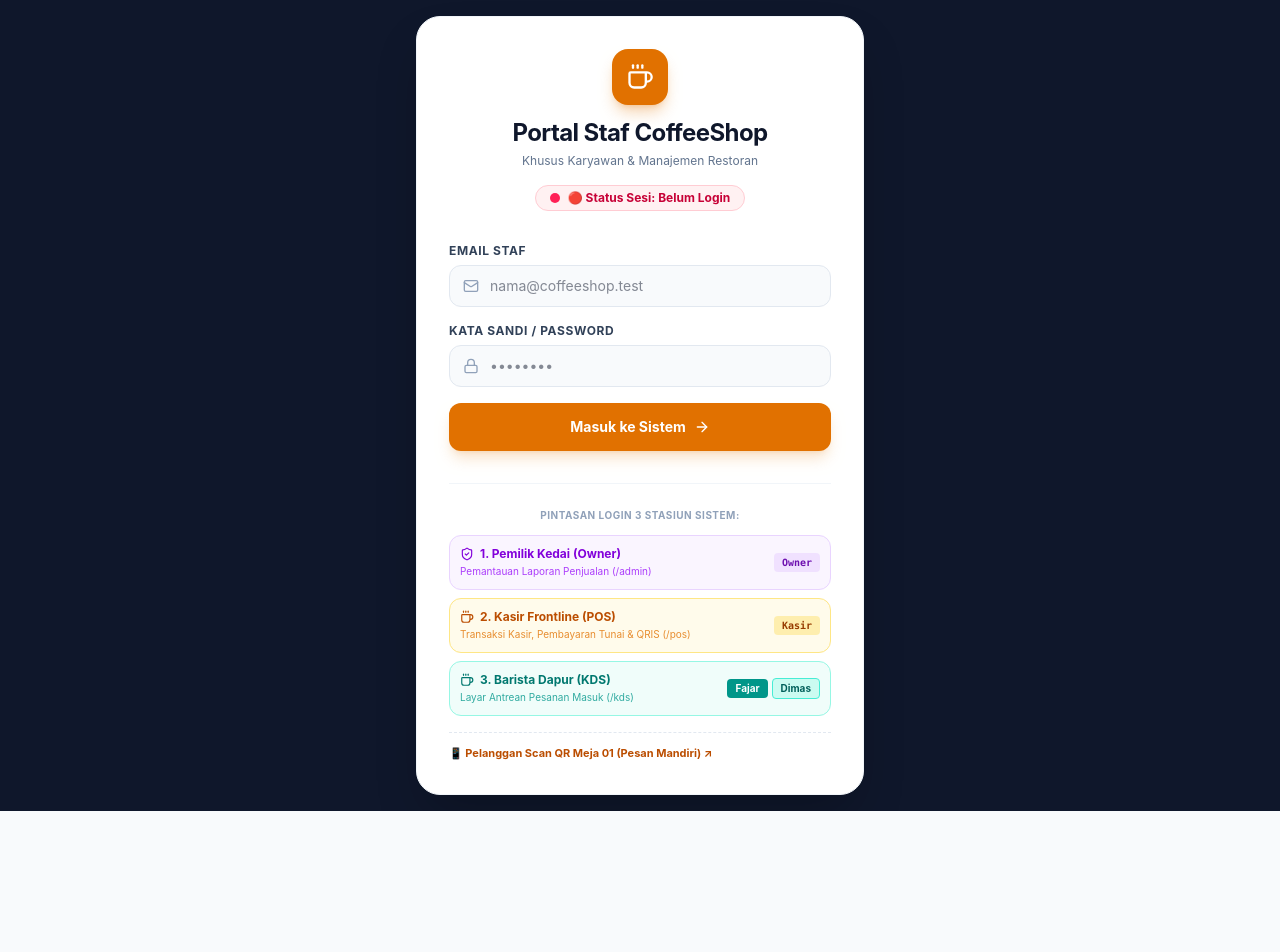
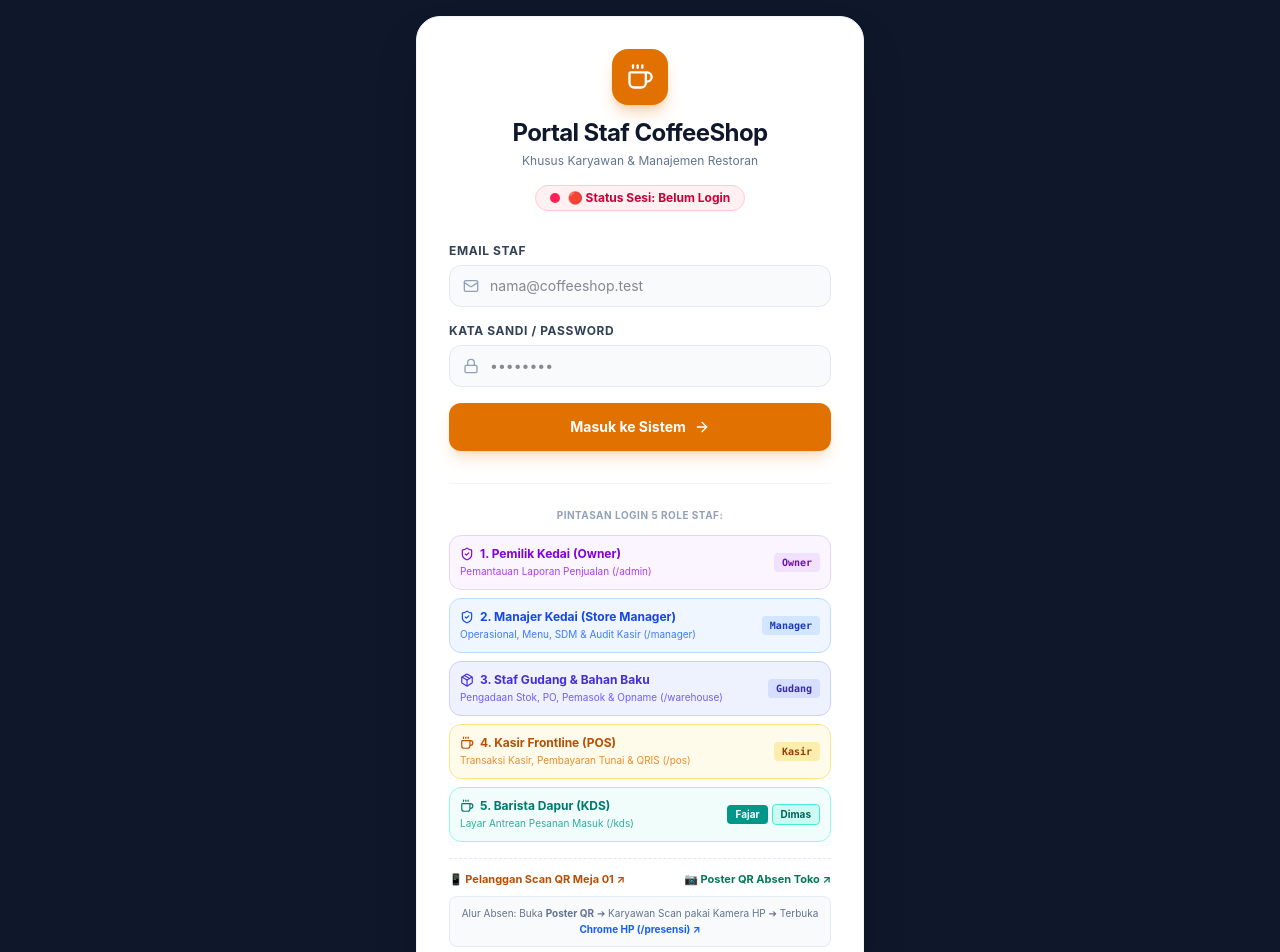
Before and after one commit to Syuubtw/coffeeshop-esb-system, a React (Vite) app in the folder frontend-react/: page /login in a window 1280 px wide. Shown: the top 952 px of the page. Before the commit the page ends 811 px from the top, so only its background shows below. Built offline with nearby package versions, Linux system fonts and the light colour scheme; no server answers.

Commit message:
feat(auth): restore Store Manager and Admin Gudang routes and login buttons

```diff
--- a/frontend-react/src/App.tsx
+++ b/frontend-react/src/App.tsx
@@ -4,6 +4,9 @@ import { LoginPage } from './components/LoginPage';
 import { CashierPos } from './components/CashierPos';
 import { BaristaKds } from './components/BaristaKds';
 import { OwnerDashboard } from './components/OwnerDashboard';
+import { ManagerDashboard } from './components/ManagerDashboard';
+import { WarehouseDashboard } from './components/WarehouseDashboard';
+import { AttendanceKiosk } from './components/AttendanceKiosk';
 import { OutletQrPoster } from './components/OutletQrPoster';
 import { StaffMobileAttendance } from './components/StaffMobileAttendance';
 import { TableQrGenerator } from './components/TableQrGenerator';
@@ -11,7 +14,7 @@ import { ProtectedRoute } from './components/ProtectedRoute';
 import { StaffLayout } from './components/StaffLayout';
 
 /**
- * Role-Based Route Access Matrix (Strict Dedicated Station):
+ * Role-Based Route Access Matrix:
  * ─────────────────────────────────────────────────────────────
  * Route         │ Component            │ Hak Akses Role
  * ─────────────────────────────────────────────────────────────
@@ -58,7 +61,7 @@ export function App() {
         {/* 3. PROTECTED ROUTES — ROLE-BASED ACCESS                  */}
         {/* ======================================================== */}
 
-        {/* POS Kasir — Khusus Kasir (1 Peran = 1 Stasiun) */}
+        {/* POS Kasir — Khusus Kasir */}
         <Route
           path="/pos"
           element={
@@ -70,13 +73,37 @@ export function App() {
           }
         />
 
-        {/* KDS Dapur — Khusus Barista (1 Peran = 1 Stasiun) */}
+        {/* KDS Dapur — Khusus Barista */}
         <Route
           path="/kds"
           element={
             <ProtectedRoute allowedRoles={['barista']}>
               <StaffLayout>
                 <BaristaKds />
+              </StaffLayout>
+            </ProtectedRoute>
+          }
+        />
+
+        {/* Store Manager Back Office — Khusus Store Manager & Owner */}
+        <Route
+          path="/manager"
+          element={
+            <ProtectedRoute allowedRoles={['store_manager', 'super_admin']}>
+              <StaffLayout>
+                <ManagerDashboard />
+              </StaffLayout>
+            </ProtectedRoute>
+          }
+        />
+
+        {/* Admin Gudang & Logistik — Khusus Warehouse Admin & Store Manager */}
+        <Route
+          path="/warehouse"
+          element={
+            <ProtectedRoute allowedRoles={['warehouse_admin', 'store_manager', 'super_admin']}>
+              <StaffLayout>
+                <WarehouseDashboard />
               </StaffLayout>
             </ProtectedRoute>
           }
@@ -94,11 +121,23 @@ export function App() {
           }
         />
 
-        {/* QR Meja Pelanggan Studio — Khusus Pemilik Kedai (Owner) */}
+        {/* Presensi QR Kiosk — Khusus Store Manager & Owner */}
+        <Route
+          path="/attendance"
+          element={
+            <ProtectedRoute allowedRoles={['store_manager', 'super_admin']}>
+              <StaffLayout>
+                <AttendanceKiosk />
+              </StaffLayout>
+            </ProtectedRoute>
+          }
+        />
+
+        {/* QR Meja Pelanggan Studio — Khusus Store Manager & Owner */}
         <Route
           path="/table-qr"
           element={
-            <ProtectedRoute allowedRoles={['super_admin']}>
+            <ProtectedRoute allowedRoles={['store_manager', 'super_admin']}>
               <StaffLayout>
                 <TableQrGenerator />
               </StaffLayout>
@@ -106,9 +145,6 @@ export function App() {
           }
         />
         <Route path="/tables" element={<Navigate to="/table-qr" replace />} />
-        <Route path="/manager" element={<Navigate to="/admin" replace />} />
-        <Route path="/warehouse" element={<Navigate to="/admin" replace />} />
-        <Route path="/attendance" element={<Navigate to="/admin" replace />} />
 
         {/* Default Redirect */}
         <Route path="/" element={<Navigate to="/order/table/TB-01" replace />} />
--- a/frontend-react/src/components/LoginPage.tsx
+++ b/frontend-react/src/components/LoginPage.tsx
@@ -1,6 +1,6 @@
 import { useState, useEffect } from 'react';
 import { useNavigate, useLocation } from 'react-router-dom';
-import { Coffee, Lock, Mail, ArrowRight, ShieldCheck, AlertCircle } from 'lucide-react';
+import { Coffee, Lock, Mail, ArrowRight, ShieldCheck, AlertCircle, Package } from 'lucide-react';
 import api from '../services/api';
 
 export const LoginPage: React.FC = () => {
@@ -21,6 +21,10 @@ export const LoginPage: React.FC = () => {
   const handleRedirectByRole = (user: any) => {
     if (user.roles?.includes('super_admin')) {
       navigate('/admin');
+    } else if (user.roles?.includes('store_manager')) {
+      navigate('/manager');
+    } else if (user.roles?.includes('warehouse_admin')) {
+      navigate('/warehouse');
     } else if (user.roles?.includes('barista')) {
       navigate('/kds');
     } else {
@@ -44,6 +48,16 @@ export const LoginPage: React.FC = () => {
       if (email === 'admin@coffeeshop.test' && password === 'password') {
         const dummyUser = { name: 'Faiz Rifki Syuhada (Owner)', email, roles: ['super_admin'] };
         localStorage.setItem('token', 'offline-token-super_admin');
+        localStorage.setItem('user', JSON.stringify(dummyUser));
+        handleRedirectByRole(dummyUser);
+      } else if (email === 'manager@coffeeshop.test' && password === 'password') {
+        const dummyUser = { name: 'Raka Pratama (Store Manager)', email, roles: ['store_manager'] };
+        localStorage.setItem('token', 'offline-token-store_manager');
+        localStorage.setItem('user', JSON.stringify(dummyUser));
+        handleRedirectByRole(dummyUser);
+      } else if (email === 'warehouse@coffeeshop.test' && password === 'password') {
+        const dummyUser = { name: 'Budi Santoso (Admin Gudang & Purchasing)', email, roles: ['warehouse_admin'] };
+        localStorage.setItem('token', 'offline-token-warehouse');
         localStorage.setItem('user', JSON.stringify(dummyUser));
         handleRedirectByRole(dummyUser);
       } else if (email === 'cashier@coffeeshop.test' && password === 'password') {
@@ -159,10 +173,10 @@ export const LoginPage: React.FC = () => {
           </button>
         </form>
 
-        {/* Quick Demo Role Fillers — 3 Active Stations */}
+        {/* Quick Demo Role Fillers — 5 Staff Roles */}
         <div className="mt-8 pt-6 border-t border-slate-100">
           <span className="text-[10px] font-bold text-slate-400 uppercase tracking-wider block text-center mb-3">
-            Pintasan Login 3 Stasiun Sistem:
+            Pintasan Login 5 Role Staf:
           </span>
           <div className="space-y-2">
             <button
@@ -181,12 +195,40 @@ export const LoginPage: React.FC = () => {
 
             <button
               type="button"
+              onClick={() => fillCredential('manager@coffeeshop.test')}
+              className="w-full p-2.5 rounded-xl border border-blue-200 bg-blue-50 hover:bg-blue-100 text-left transition cursor-pointer flex items-center justify-between"
+            >
+              <div>
+                <div className="flex items-center gap-1.5 text-blue-700 font-bold text-xs">
+                  <ShieldCheck className="w-3.5 h-3.5" /> 2. Manajer Kedai (Store Manager)
+                </div>
+                <div className="text-[10px] text-blue-600/80 mt-0.5">Operasional, Menu, SDM & Audit Kasir (/manager)</div>
+              </div>
+              <span className="text-[10px] font-mono font-bold px-2 py-0.5 bg-blue-200/60 text-blue-800 rounded">Manager</span>
+            </button>
+
+            <button
+              type="button"
+              onClick={() => fillCredential('warehouse@coffeeshop.test')}
+              className="w-full p-2.5 rounded-xl border border-indigo-200 bg-indigo-50 hover:bg-indigo-100 text-left transition cursor-pointer flex items-center justify-between"
+            >
+              <div>
+                <div className="flex items-center gap-1.5 text-indigo-700 font-bold text-xs">
+                  <Package className="w-3.5 h-3.5" /> 3. Staf Gudang & Bahan Baku
+                </div>
+                <div className="text-[10px] text-indigo-600/80 mt-0.5">Pengadaan Stok, PO, Pemasok & Opname (/warehouse)</div>
+              </div>
+              <span className="text-[10px] font-mono font-bold px-2 py-0.5 bg-indigo-200/60 text-indigo-800 rounded">Gudang</span>
+            </button>
+
+            <button
+              type="button"
               onClick={() => fillCredential('cashier@coffeeshop.test')}
               className="w-full p-2.5 rounded-xl border border-amber-200 bg-amber-50 hover:bg-amber-100 text-left transition cursor-pointer flex items-center justify-between"
             >
               <div>
                 <div className="flex items-center gap-1.5 text-amber-700 font-bold text-xs">
-                  <Coffee className="w-3.5 h-3.5" /> 2. Kasir Frontline (POS)
+                  <Coffee className="w-3.5 h-3.5" /> 4. Kasir Frontline (POS)
                 </div>
                 <div className="text-[10px] text-amber-600/80 mt-0.5">Transaksi Kasir, Pembayaran Tunai & QRIS (/pos)</div>
               </div>
@@ -196,7 +238,7 @@ export const LoginPage: React.FC = () => {
             <div className="p-2.5 rounded-xl border border-teal-200 bg-teal-50 text-left flex items-center justify-between">
               <div>
                 <div className="flex items-center gap-1.5 text-teal-700 font-bold text-xs">
-                  <Coffee className="w-3.5 h-3.5" /> 3. Barista Dapur (KDS)
+                  <Coffee className="w-3.5 h-3.5" /> 5. Barista Dapur (KDS)
                 </div>
                 <div className="text-[10px] text-teal-600/80 mt-0.5">Layar Antrean Pesanan Masuk (/kds)</div>
               </div>
@@ -221,8 +263,9 @@ export const LoginPage: React.FC = () => {
             </div>
           </div>
 
-          {/* Public Access Link: Pelanggan Pesan Mandiri */}
-          <div className="mt-4 pt-3 border-t border-dashed border-slate-200 flex items-center justify-between text-[11px]">
+          {/* Public Access Link: Pelanggan & Presensi HP */}
+          <div className="mt-4 pt-3 border-t border-dashed border-slate-200 flex flex-col gap-2 text-[11px]">
+            <div className="flex items-center justify-between">
               <a
                 href="/order/table/TB-01"
                 target="_blank"
@@ -230,8 +273,32 @@ export const LoginPage: React.FC = () => {
                 className="text-amber-700 hover:text-amber-800 font-bold flex items-center gap-1 hover:underline"
                 title="Buka Self-Ordering Pelanggan Meja TB-01"
               >
-              📱 Pelanggan Scan QR Meja 01 (Pesan Mandiri) ↗
+                📱 Pelanggan Scan QR Meja 01 ↗
               </a>
+              <a
+                href="/absen"
+                target="_blank"
+                rel="noreferrer"
+                className="text-emerald-700 hover:text-emerald-800 font-bold flex items-center gap-1 hover:underline"
+                title="Buka poster QR Code Outlet untuk ditempel di toko & di-scan karyawan"
+              >
+                📷 Poster QR Absen Toko ↗
+              </a>
+            </div>
+            <div className="bg-slate-50 border border-slate-200/80 rounded-lg p-2 text-center">
+              <span className="text-[10px] text-slate-500">
+                Alur Absen: Buka <b>Poster QR</b> ➔ Karyawan Scan pakai Kamera HP ➔ Terbuka{' '}
+                <a
+                  href="/presensi"
+                  target="_blank"
+                  rel="noreferrer"
+                  className="text-blue-600 hover:underline font-bold"
+                  title="Klik untuk simulasi tampilan di Chrome HP karyawan"
+                >
+                  Chrome HP (/presensi) ↗
+                </a>
+              </span>
+            </div>
           </div>
         </div>
       </div>
--- a/frontend-react/src/components/StaffLayout.tsx
+++ b/frontend-react/src/components/StaffLayout.tsx
@@ -1,6 +1,6 @@
 import React from 'react';
 import { useNavigate, useLocation } from 'react-router-dom';
-import { ShoppingBag, Coffee, Bell, LogOut, TrendingUp } from 'lucide-react';
+import { ShoppingBag, Coffee, Bell, LogOut, TrendingUp, ShieldCheck, Package, Clock, QrCode } from 'lucide-react';
 
 interface StaffLayoutProps {
   children: React.ReactNode;
@@ -14,6 +14,8 @@ export const StaffLayout: React.FC<StaffLayoutProps> = ({ children }) => {
   const isLoggedIn = Boolean(token && user.email);
 
   const isSuperAdmin = user.roles?.includes('super_admin');
+  const isStoreManager = user.roles?.includes('store_manager');
+  const isWarehouse = user.roles?.includes('warehouse_admin');
   const isCashier = user.roles?.includes('cashier');
   const isBarista = user.roles?.includes('barista');
 
@@ -25,13 +27,17 @@ export const StaffLayout: React.FC<StaffLayoutProps> = ({ children }) => {
 
   // Role label for sub-header
   const roleLabel = isSuperAdmin ? 'Pemilik Kedai (Owner)'
+    : isStoreManager ? 'Manajer Kedai'
+    : isWarehouse ? 'Staf Gudang & Logistik'
     : isCashier ? 'Kasir Outlet'
     : isBarista ? 'Barista (Pembuat Kopi)'
     : 'Staf Kedai Kopi';
 
   // Avatar label
-  const avatarLabel = isSuperAdmin ? 'OW' : isCashier ? 'KS' : isBarista ? 'BR' : 'ST';
+  const avatarLabel = isSuperAdmin ? 'OW' : isStoreManager ? 'SM' : isWarehouse ? 'GD' : isCashier ? 'KS' : isBarista ? 'BR' : 'ST';
   const avatarClass = isSuperAdmin ? 'bg-purple-100 text-purple-800'
+    : isStoreManager ? 'bg-blue-100 text-blue-800'
+    : isWarehouse ? 'bg-indigo-100 text-indigo-800'
     : isCashier ? 'bg-amber-100 text-amber-800'
     : 'bg-teal-100 text-teal-800';
 
@@ -61,6 +67,22 @@ export const StaffLayout: React.FC<StaffLayoutProps> = ({ children }) => {
                 location={location}
                 navigate={navigate}
               />
+            </nav>
+          )}
+
+          {/* NAV: Store Manager */}
+          {isStoreManager && (
+            <nav className="flex items-center p-1 bg-slate-100 rounded-2xl border border-slate-200/60">
+              <NavButton path="/manager" label="Operasional & SDM" icon={<ShieldCheck className="w-3.5 h-3.5 text-blue-600" />} location={location} navigate={navigate} />
+              <NavButton path="/table-qr" label="QR Meja" icon={<QrCode className="w-3.5 h-3.5 text-amber-600" />} location={location} navigate={navigate} />
+              <NavButton path="/attendance" label="Absensi Karyawan" icon={<Clock className="w-3.5 h-3.5 text-emerald-600" />} location={location} navigate={navigate} />
+            </nav>
+          )}
+
+          {/* NAV: Admin Gudang (warehouse_admin) */}
+          {isWarehouse && (
+            <nav className="flex items-center p-1 bg-slate-100 rounded-2xl border border-slate-200/60">
+              <NavButton path="/warehouse" label="Gudang Bahan Baku" icon={<Package className="w-3.5 h-3.5 text-indigo-600" />} location={location} navigate={navigate} />
             </nav>
           )}
 
```
Lines whose indentation alone changed are shown as unchanged.
